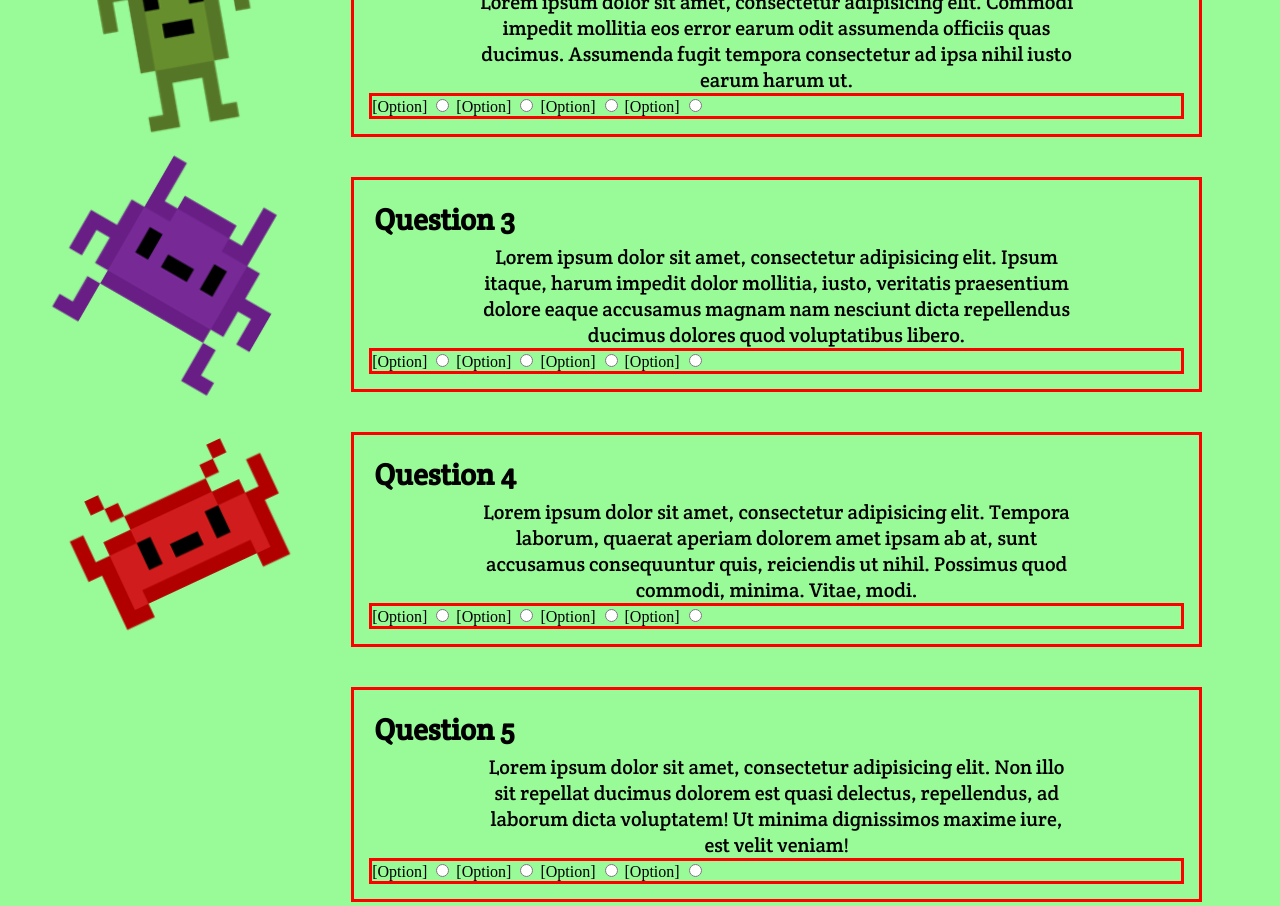
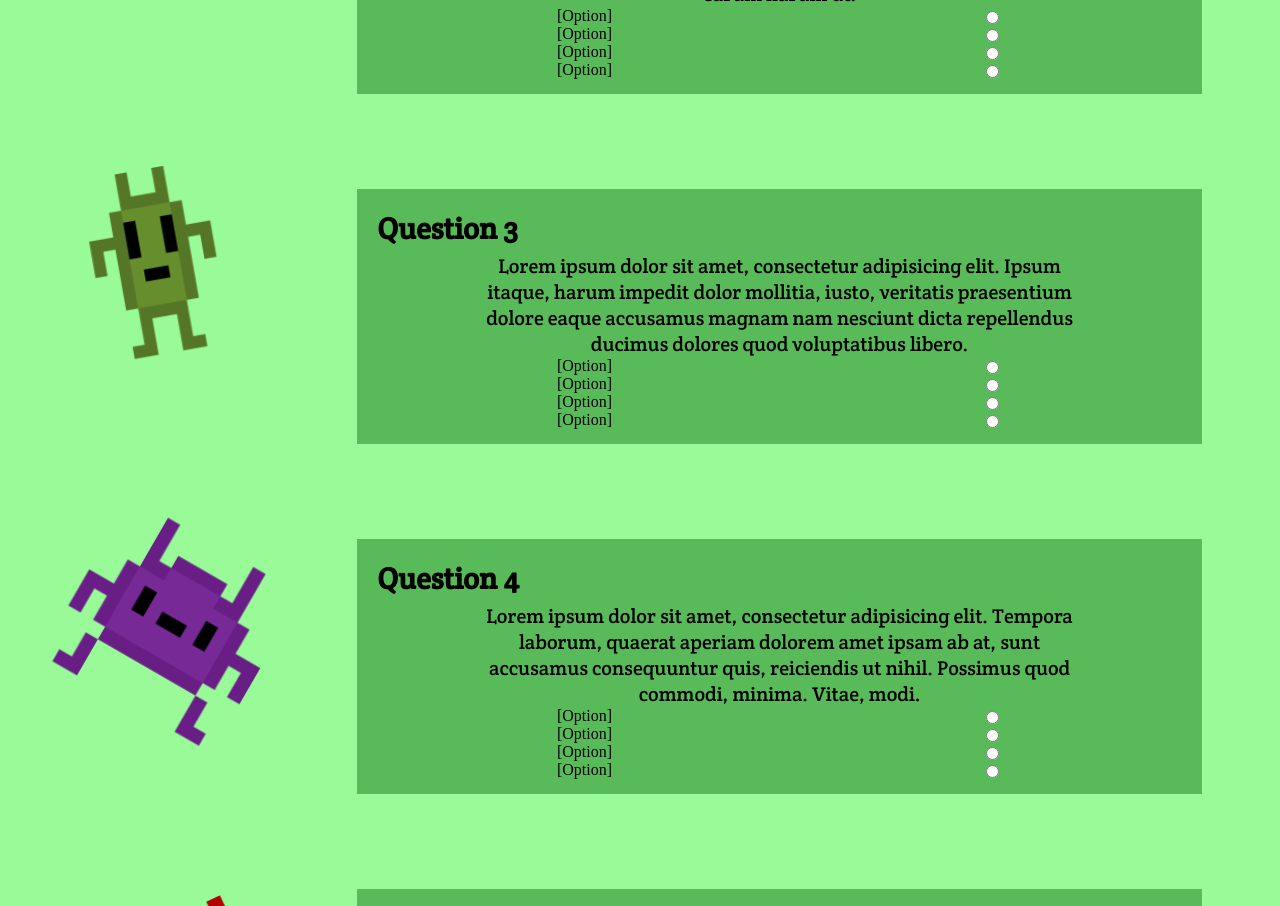
Before and after one commit to knighse/internetisfun, a website: page test.html in a window 1280 px wide. Shown: the part 653-1559 px from the top of the page. Drawn offline with Linux system fonts and the light colour scheme.

Commit message:
fixed css, need to fix radio justification

```diff
--- a/css/main.css
+++ b/css/main.css
@@ -26,6 +26,7 @@ button {
 	font-size: 30px;
 	text-align: center;
 	font-weight: bold;
+	font-family: 'Crete Round', serif;
 }
 
 h1 {
--- a/css/test.css
+++ b/css/test.css
@@ -32,28 +32,40 @@ a {
 
 section img{
 	height: auto;
-	flex-shrink: 1;
-	width: 20%;
+	max-height: 250px;
+	max-width: 20%;
 	float: left;
 }
 
 section {
 	flex-direction: row;
-	justify-content: flex-start;
+	align-items: center;
 	margin: 50px;
+	height: 300px;
 }
 
 .question {
-	border: 3px solid red;
 	width: 70%;
 	float: right;
 	margin: 20px;
 	padding: 15px;
+	background-color: #59ba59;
 }
 
-.options {
-	justify-content: center;
-	border: 3px solid red;
+.options div {
+	display: flex;
+	justify-content: space-around;
+
+}
+
+[type="submit"] {
+	size: 30px;
+	padding: 7px;
+	background-color: #59ba59;
+	font-size: 30px;
+	font-family: 'Crete Round', serif;
+	font-weight: bold;
+	text-align: center;
 }
 
 .blue {
--- a/test.html
+++ b/test.html
@@ -15,14 +15,14 @@
 				<h2>Question 1</h2>
 				<p>Lorem ipsum dolor sit amet, consectetur adipisicing elit. Culpa facilis ex porro, sint quas sequi labore non pariatur ratione eveniet obcaecati earum quo et magni quis numquam nam maiores cum?</p>
 				<div class="options">
-				<label for="option11">[Option]</label>
-				<input type="radio" name="question1" value="option11" id="option11">
-				<label for="option12">[Option]</label>
-				<input type="radio" name="question1" value="option12" id="option12">
-				<label for="option13">[Option]</label>
-				<input type="radio" name="question1" value="option13" id="option13">
-				<label for="option14">[Option]</label>
-				<input type="radio" name="question1" value="option14" id="option14">
+				<div><label for="option11">[Option]</label>
+				<input type="radio" name="question1" value="option11" id="option11"></div>
+				<div><label for="option12">[Option]</label>
+				<input type="radio" name="question1" value="option12" id="option12"></div>
+				<div><label for="option13">[Option]</label>
+				<input type="radio" name="question1" value="option13" id="option13"></div>
+				<div><label for="option14">[Option]</label>
+				<input type="radio" name="question1" value="option14" id="option14"></div>
 				</div>
 			</div>
 		</section>
@@ -32,14 +32,14 @@
 				<h2>Question 2</h2>
 				<p>Lorem ipsum dolor sit amet, consectetur adipisicing elit. Commodi impedit mollitia eos error earum odit assumenda officiis quas ducimus. Assumenda fugit tempora consectetur ad ipsa nihil iusto earum harum ut.</p>
 				<div class="options">
-				<label for="option21">[Option]</label>
-				<input type="radio" name="question2" value="option21" id="option21">
-				<label for="option22">[Option]</label>
-				<input type="radio" name="question2" value="option22" id="option22">
-				<label for="option23">[Option]</label>
-				<input type="radio" name="question2" value="option23" id="option23">
-				<label for="option24">[Option]</label>
-				<input type="radio" name="question2" value="option24" id="option24">
+				<div><label for="option21">[Option]</label>
+				<input type="radio" name="question2" value="option21" id="option21"></div>
+				<div><label for="option22">[Option]</label>
+				<input type="radio" name="question2" value="option22" id="option22"></div>
+				<div><label for="option23">[Option]</label>
+				<input type="radio" name="question2" value="option23" id="option23"></div>
+				<div><label for="option24">[Option]</label>
+				<input type="radio" name="question2" value="option24" id="option24"></div>
 				</div>
 			</div>
 		</section>
@@ -49,14 +49,14 @@
 				<h2>Question 3</h2>
 				<p>Lorem ipsum dolor sit amet, consectetur adipisicing elit. Ipsum itaque, harum impedit dolor mollitia, iusto, veritatis praesentium dolore eaque accusamus magnam nam nesciunt dicta repellendus ducimus dolores quod voluptatibus libero.</p>
 				<div class="options">
-				<label for="option31">[Option]</label>
-				<input type="radio" name="question3" value="option31" id="option31">
-				<label for="option32">[Option]</label>
-				<input type="radio" name="question3" value="option32" id="option32">
-				<label for="option33">[Option]</label>
-				<input type="radio" name="question3" value="option33" id="option33">
-				<label for="option34">[Option]</label>
-				<input type="radio" name="question3" value="option34" id="option34">
+				<div><label for="option31">[Option]</label>
+				<input type="radio" name="question3" value="option31" id="option31"></div>
+				<div><label for="option32">[Option]</label>
+				<input type="radio" name="question3" value="option32" id="option32"></div>
+				<div><label for="option33">[Option]</label>
+				<input type="radio" name="question3" value="option33" id="option33"></div>
+				<div><label for="option34">[Option]</label>
+				<input type="radio" name="question3" value="option34" id="option34"></div>
 				</div>
 			</div>
 		</section>
@@ -66,14 +66,14 @@
 				<h2>Question 4</h2>
 				<p>Lorem ipsum dolor sit amet, consectetur adipisicing elit. Tempora laborum, quaerat aperiam dolorem amet ipsam ab at, sunt accusamus consequuntur quis, reiciendis ut nihil. Possimus quod commodi, minima. Vitae, modi.</p>
 				<div class="options">
-				<label for="option41">[Option]</label>
-				<input type="radio" name="question4" value="option41" id="option41">
-				<label for="option42">[Option]</label>
-				<input type="radio" name="question4" value="option42" id="option42">
-				<label for="option43">[Option]</label>
-				<input type="radio" name="question4" value="option43" id="option43">
-				<label for="option44">[Option]</label>
-				<input type="radio" name="question4" value="option44" id="option44">
+				<div><label for="option41">[Option]</label>
+				<input type="radio" name="question4" value="option41" id="option41"></div>
+				<div><label for="option42">[Option]</label>
+				<input type="radio" name="question4" value="option42" id="option42"></div>
+				<div><label for="option43">[Option]</label>
+				<input type="radio" name="question4" value="option43" id="option43"></div>
+				<div><label for="option44">[Option]</label>
+				<input type="radio" name="question4" value="option44" id="option44"></div>
 				</div>
 			</div>
 		</section>
@@ -83,14 +83,14 @@
 				<h2>Question 5</h2>
 				<p>Lorem ipsum dolor sit amet, consectetur adipisicing elit. Non illo sit repellat ducimus dolorem est quasi delectus, repellendus, ad laborum dicta voluptatem! Ut minima dignissimos maxime iure, est velit veniam!</p>
 				<div class="options">
-				<label for="option51">[Option]</label>
-				<input type="radio" name="question5" value="option51" id="option51">
-				<label for="option52">[Option]</label>
-				<input type="radio" name="question5" value="option52" id="option52">
-				<label for="option53">[Option]</label>
-				<input type="radio" name="question5" value="option53" id="option53">
-				<label for="option54">[Option]</label>
-				<input type="radio" name="question5" value="option54" id="option54">
+				<div><label for="option51">[Option]</label>
+				<input type="radio" name="question5" value="option51" id="option51"></div>
+				<div><label for="option52">[Option]</label>
+				<input type="radio" name="question5" value="option52" id="option52"></div>
+				<div><label for="option53">[Option]</label>
+				<input type="radio" name="question5" value="option53" id="option53"></div>
+				<div><label for="option54">[Option]</label>
+				<input type="radio" name="question5" value="option54" id="option54"></div>
 				</div>
 			</div>
 		</section>
```
Also changed, not shown: info.html (+1 -1 lines).
